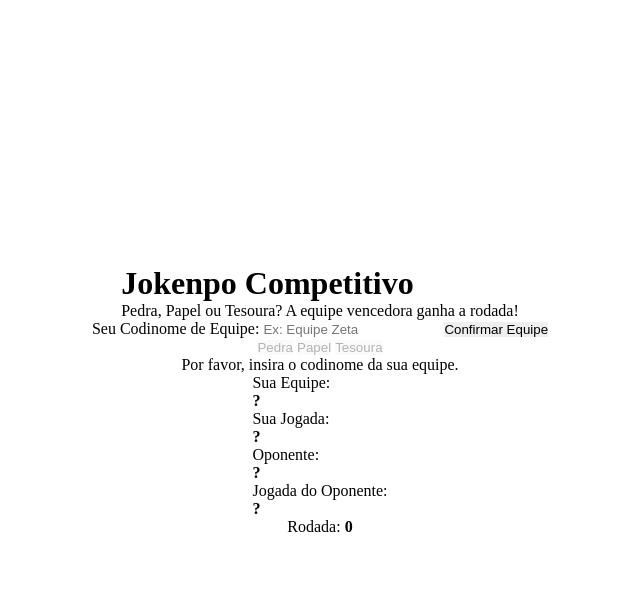
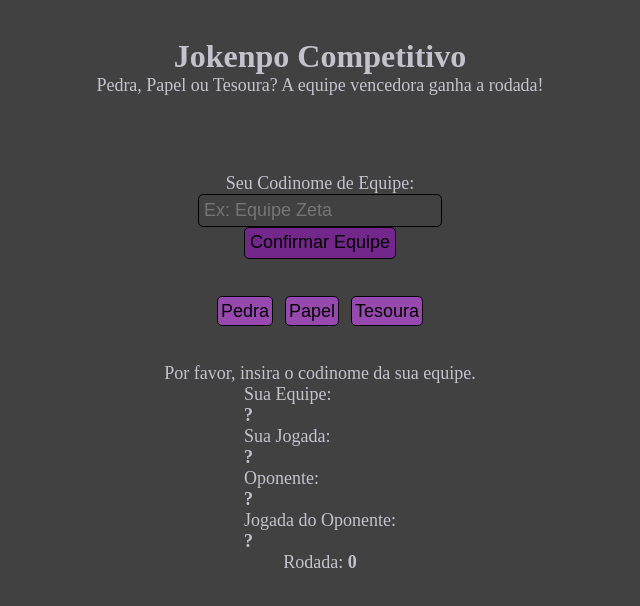
Before and after one commit to dotJosn/jokenpo, a plain HTML site: page index.html in a window 1280 px wide. Shown: the whole page, without its empty margins (320-960 px from the left). Drawn offline with Linux system fonts and the light colour scheme.

Commit message:
First styles

```diff
--- a/index.html
+++ b/index.html
@@ -1,25 +1,29 @@
 <!DOCTYPE html>
-<html lang="pt-BR"></html>
+<html lang="pt-BR">
+
+</html>
+
 <head>
     <meta charset="UTF-8">
     <meta name="viewport" content="width=device-width, initial-scale=1.0">
     <title>Jokenpo Competitivo</title>
     <link rel="stylesheet" href="./styles/styles.css">
 </head>
+
 <body>
-    <div class="container">
-        <div class="title">
-            <h1>Jokenpo Competitivo</H1>
+    <section class="container">
+        <div id="header">
+            <h1 class="title">Jokenpo Competitivo</H1>
             <p>Pedra, Papel ou Tesoura? A equipe vencedora ganha a rodada!</p>
         </div>
-
-        <div class="team-info">
+        <section id="game">
+            <div id="team-info">
                 <label for="teamNameInput">Seu Codinome de Equipe:</label>
                 <input type="text" id="teamNameInput" placeholder="Ex: Equipe Zeta" maxlength="15">
                 <button id="setTeamNameButton">Confirmar Equipe</button>
             </div>
 
-        <div class="jokenpo-buttons">
+            <div id="jokenpo-buttons">
                 <button id="pedraButton" data-move="pedra" disabled>Pedra</button>
                 <button id="papelButton" data-move="papel" disabled>Papel</button>
                 <button id="tesouraButton" data-move="tesoura" disabled>Tesoura</button>
@@ -43,7 +47,10 @@
                     <strong><span id="opponent-move">?</span></strong>
                 </div>
             </div>
-        <p>Rodada: <strong><span id="round-counter">0</p> </div>
+            <p>Rodada: <strong><span id="round-counter">0</p>
+        </section>
+    </section>
     <script src="./scripts/script.js"></script>
 </body>
+
 </html>
--- a/styles/styles.css
+++ b/styles/styles.css
@@ -1,8 +1,19 @@
+:root {
+    --black: #000;
+    --gray-600: #414141;
+    --gray-100: #c4c2cc;
+    --purple-500: #73278a;
+    --purple-300: #9749af;
+    --white: #fff;
+}
+
 * {
     border: 0;
     margin: 0;
     padding: 0;
     gap: 0;
+    font-size: large;
+    color: var(--gray-100);
 }
 
 .container {
@@ -10,13 +21,74 @@
     display: flex;
     flex-direction: column;
     align-items: center;
-    justify-content: center;
+    background-color: var(--gray-600);
+}
+
+#header {
+    display: flex;
+    flex-direction: column;
+    align-items: center;
+    margin: 3%;
 }
 
 .title {
-    justify-content: start;
+    font-size: xx-large;
 }
 
-.team-info {
+#game {
+    display: flex;
+    flex-direction: column;
+    align-items: center;
+    margin-top: 3%;
+    height: auto;
+}
+
+#game #team-info {
+    display: flex;
+    flex-direction: column;
+    align-items: center;
     justify-content: center;
+    gap: 8%;
 }
+
+#game #team-info input {
+    border: solid 1px var(--black);
+    background-color: var(--gray-600);
+    border-radius: 5px;
+    padding: 2%;
+}
+
+#game #team-info button {
+    background-color: var(--purple-500);
+    border: solid 1px var(--black);
+    color: var(--black);
+    padding: 2%;
+    border-radius: 5px;
+}
+
+#game #team-info button:hover {
+    border: solid 1px var(--white);
+    color: var(--white);
+    cursor: pointer;
+}
+
+#game #jokenpo-buttons {
+    padding: 12%;
+    display: flex;
+    justify-content: center;
+    gap: 7%;
+}
+
+#game #jokenpo-buttons button {
+    background-color: var(--purple-300);
+    border: solid 1px var(--black);
+    color: var(--black);
+    padding: 2%;
+    border-radius: 5px;
+    cursor: pointer;
+}
+
+#game #jokenpo-buttons button:hover {
+    border: solid 1px var(--white);
+    color: var(--white);
+}
```
Lines whose indentation alone changed are shown as unchanged.
